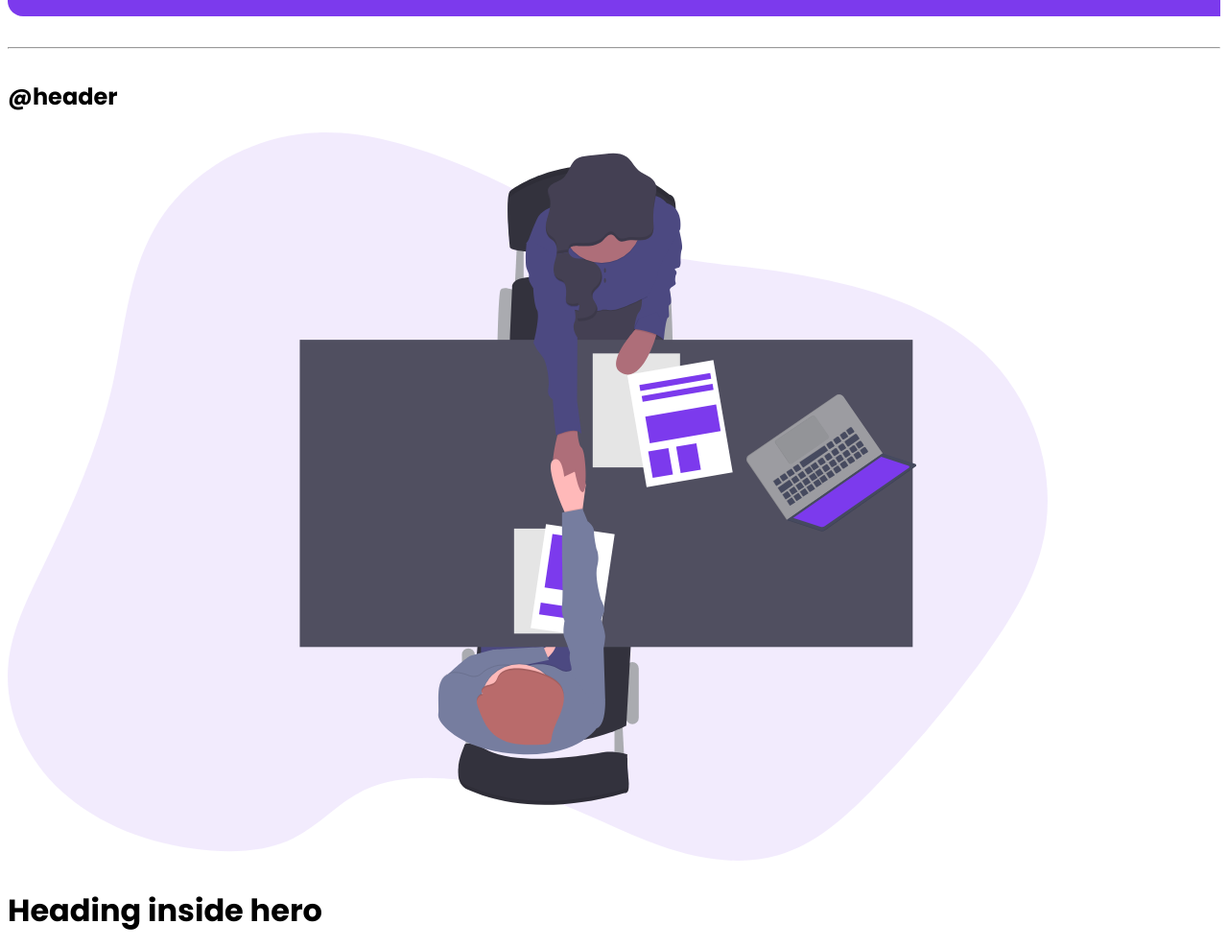
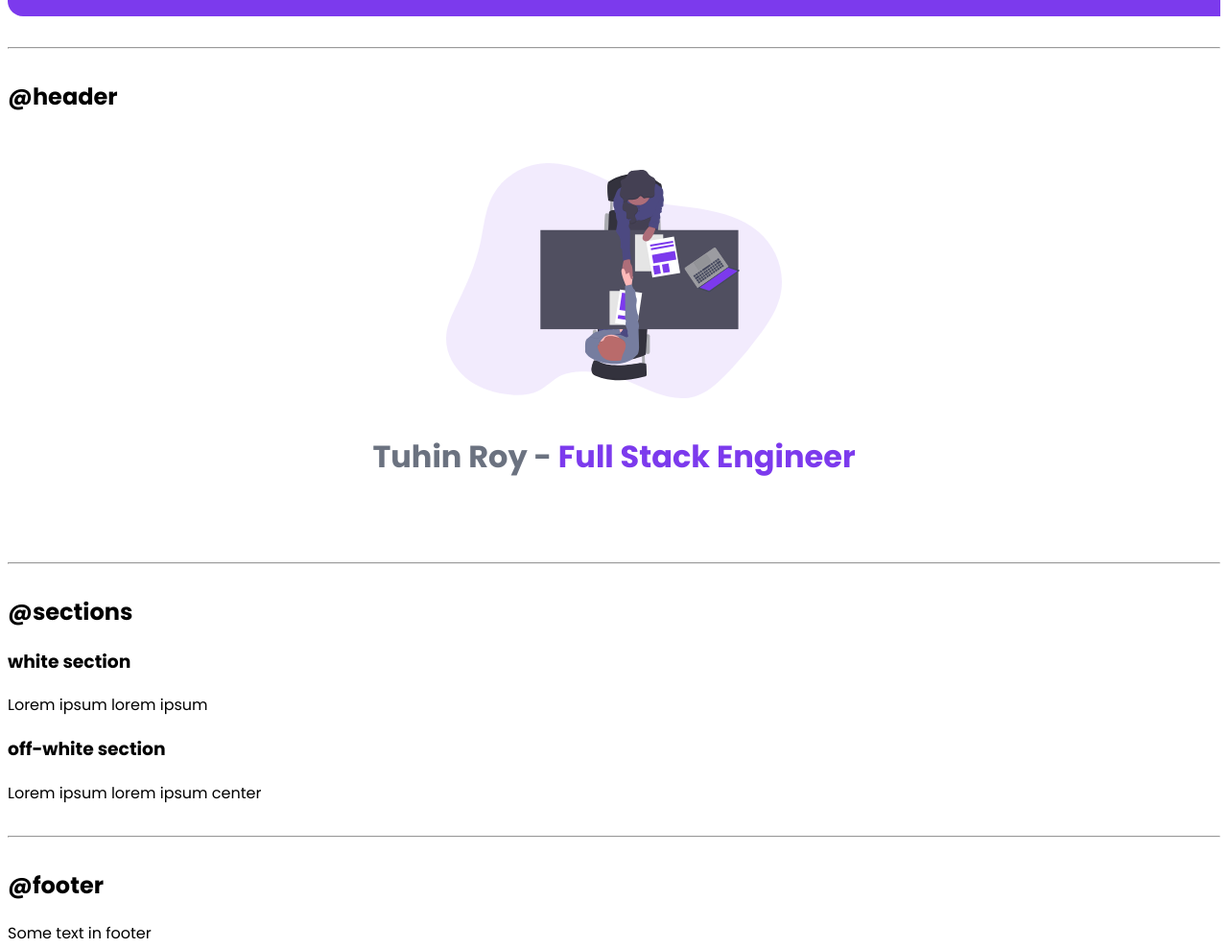
Before and after one commit to Troy96/ui-component-lib, a plain HTML site: page index.html in a window 1280 px wide. Shown: the part 1596-2584 px from the top of the page at 96% size. Drawn offline with Linux system fonts and the light colour scheme.

Commit message:
add header styles

```diff
--- a/index.html
+++ b/index.html
@@ -88,9 +88,9 @@
         <hr />
 
         <h2>@header</h2>
-        <header>
-            <img src="images/header.svg" />
-            <h1>Heading inside hero</h1>
+        <header class="hero">
+            <img class="hero-img" src="images/header.svg" />
+            <h1 class="hero-heading">Tuhin Roy - <span class="heading-inverted">Full Stack Engineer</span></h1>
         </header>
 
         <hr />
--- a/styles.css
+++ b/styles.css
@@ -2,6 +2,7 @@
 
 :root {
     --primary-color: #7C3AED;
+    --dark-grey: #6B7280;
 }
 
 body {
@@ -77,3 +78,25 @@ hr {
 .navigation .link {
     color: #fff;
 }
+
+/** header **/
+
+.hero {
+    padding: 2rem;
+}
+
+.hero .hero-img {
+    max-width: 350px;
+    display: block;
+    margin: auto;
+}
+
+.hero .hero-heading {
+    padding-top: 1rem;
+   color: var(--dark-grey);
+   text-align: center;
+}
+
+.hero .hero-heading .heading-inverted {
+    color: var(--primary-color);
+}
```
